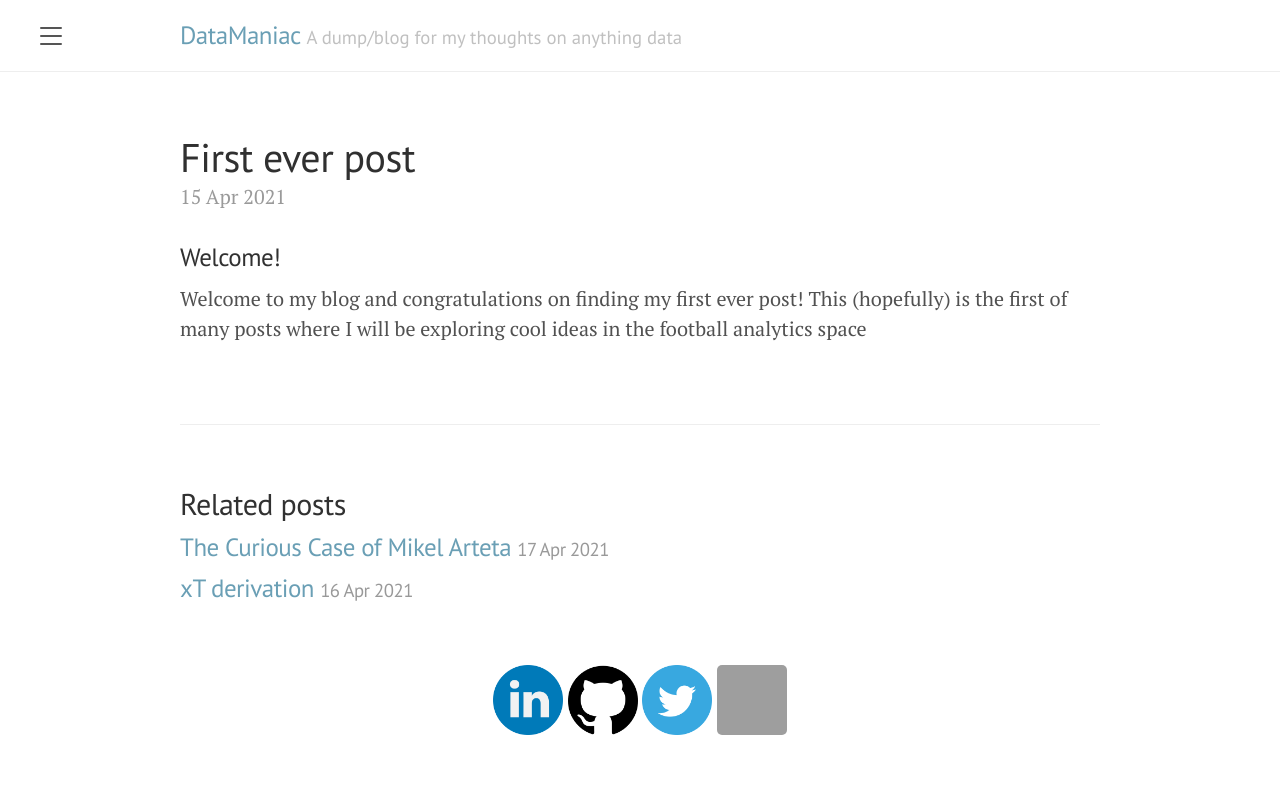
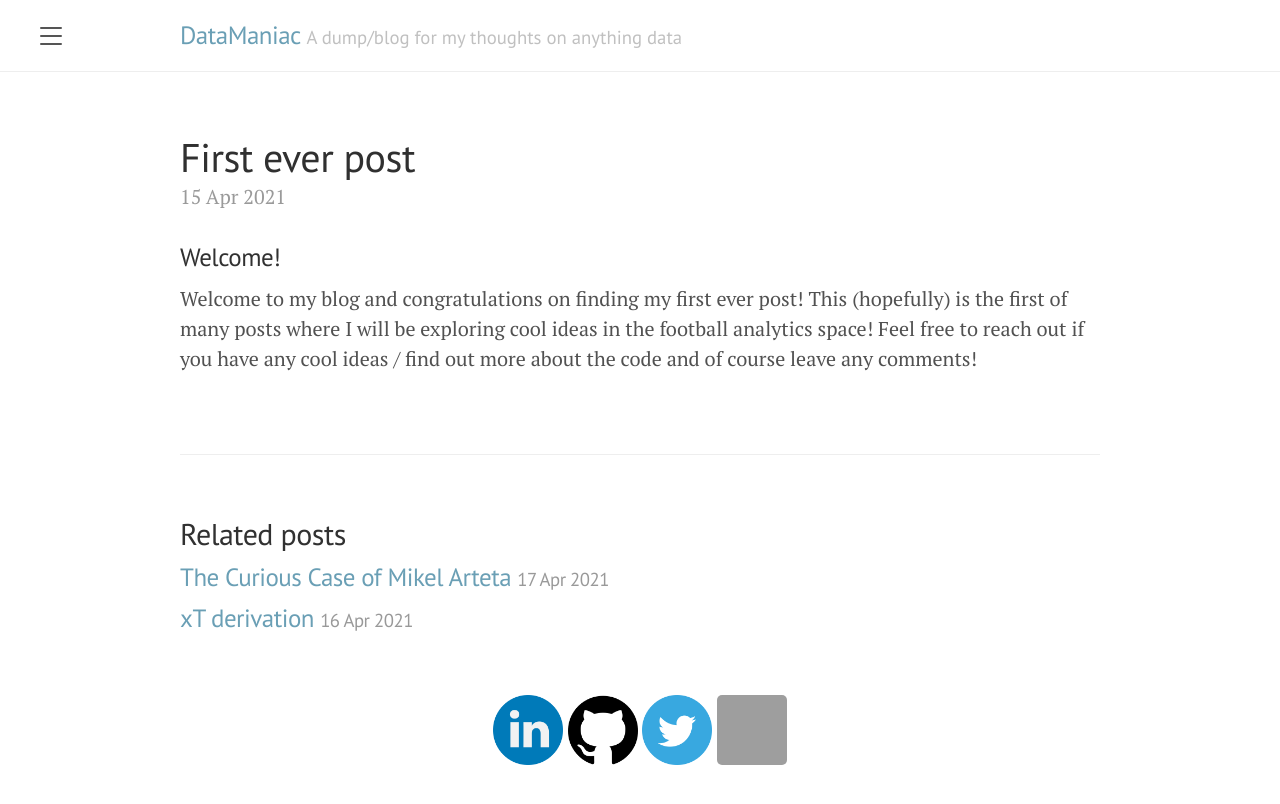
Before and after one commit to chuazy94/zy_blog_2, a Jekyll site: the page built from _posts/2021-04-15-First-ever-post.md, in a window 1280 px wide. Shown: the top 804 px of the page. Built offline with Jekyll 4.4.1, drawn with Linux system fonts in a browser that asks for light colours; grey boxes are pictures that could not be loaded.

Commit message:
Update 2021-04-15-First-ever-post.md

```diff
--- a/_posts/2021-04-15-First-ever-post.md
+++ b/_posts/2021-04-15-First-ever-post.md
@@ -5,4 +5,4 @@ title: First ever post
 
 ### Welcome!
 
-Welcome to my blog and congratulations on finding my first ever post! This (hopefully) is the first of many posts where I will be exploring cool ideas in the football analytics space
+Welcome to my blog and congratulations on finding my first ever post! This (hopefully) is the first of many posts where I will be exploring cool ideas in the football analytics space! Feel free to reach out if you have any cool ideas / find out more about the code and of course leave any comments!
```
